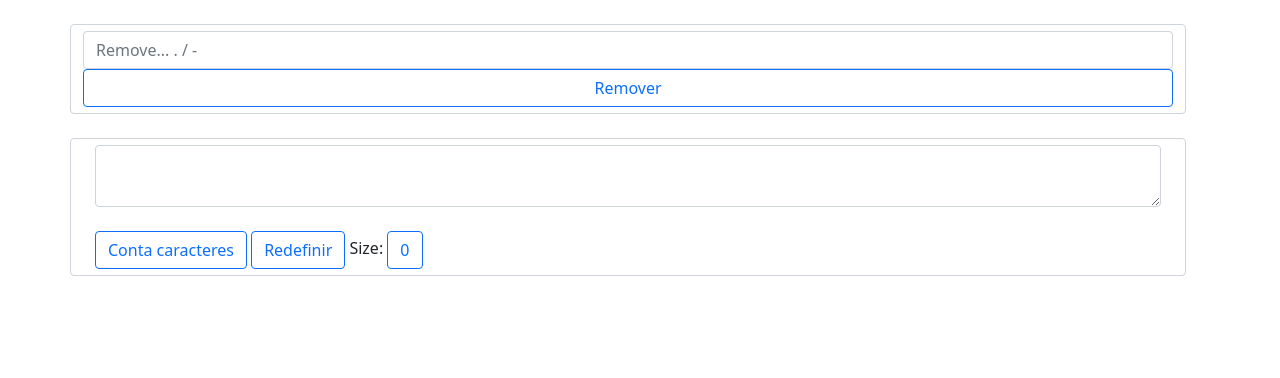
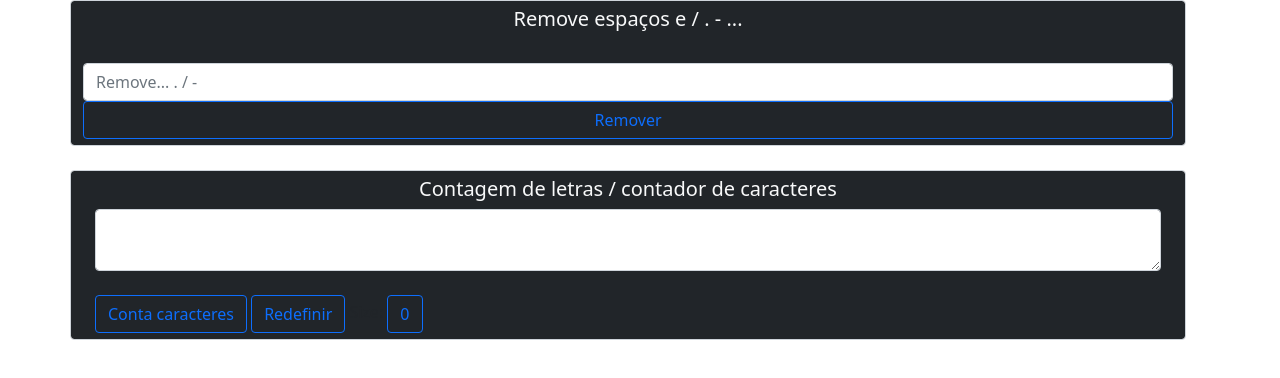
Before and after one commit to Wisterleys/util, a website: page index.html in a window 1280 px wide. Drawn offline with nearby package versions, Linux system fonts and the light colour scheme.

Commit message:
Update in the layout

```diff
--- a/index.html
+++ b/index.html
@@ -11,14 +11,16 @@
 </head>
 <body>
     <div class="container form-group">
-        <label for="res"></label>
-        <section class="row form-control">
+        <section class="row form-control bg-dark">
+            <p class="h5 bg-dark text-light text-center">Remove espaços e / . - ...</p>
+            <label for="res"></label>
             <input type="text" name="res" id="clear" placeholder="Remove... . / - " class="form-control col-md-4">
             <button id="btn" class="btn btn-outline-primary col-md-12">Remover</button>
         </section>
         <br>
-        <section class="row form-control">
-            <div class="centerText col-md-12">
+        <section class="row form-control bg-dark">
+            <label for="cont" class="h5 bg-dark text-light text-center">Contagem de letras / contador de caracteres</label>
+            <div class="centerText col-md-12" id="cont">
                 <form action="" class="col-md-12">
                     <textarea name="charcount" class="form-control" id="charcount"></textarea><br>
 
```
